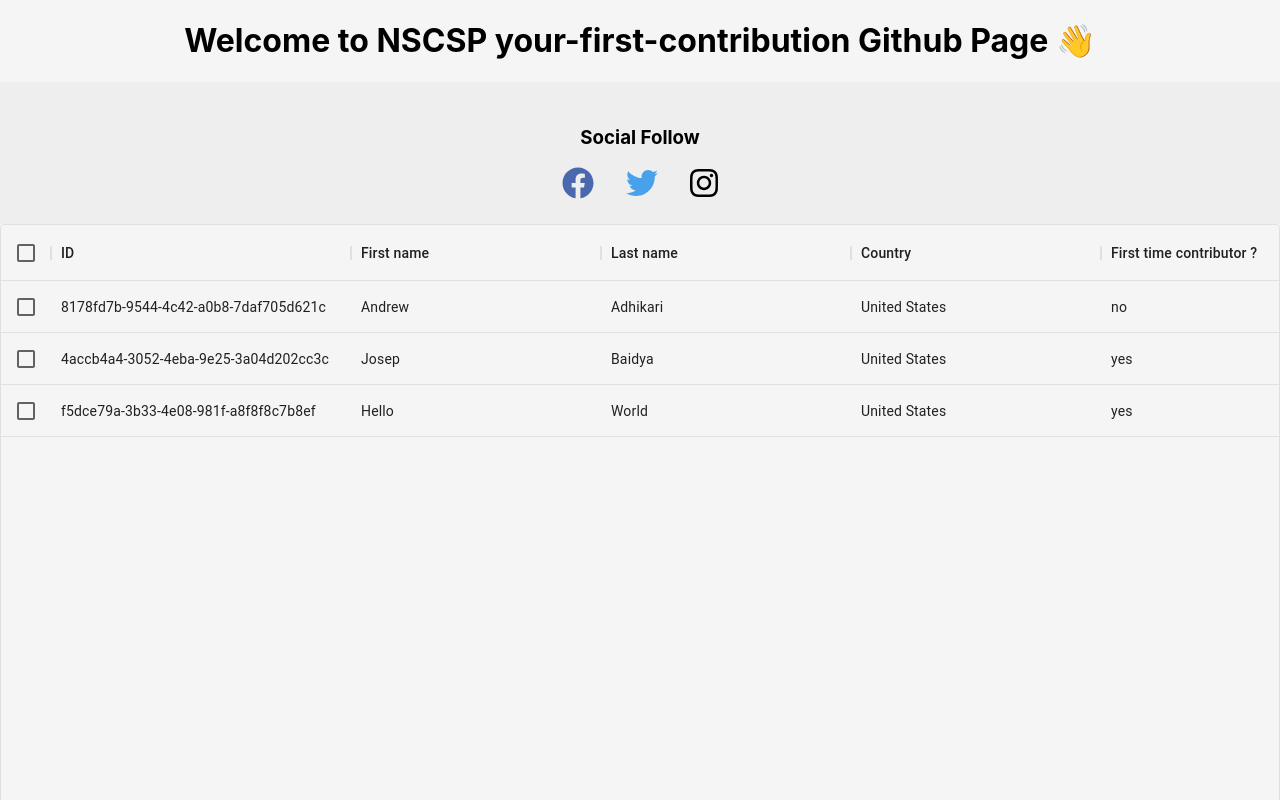
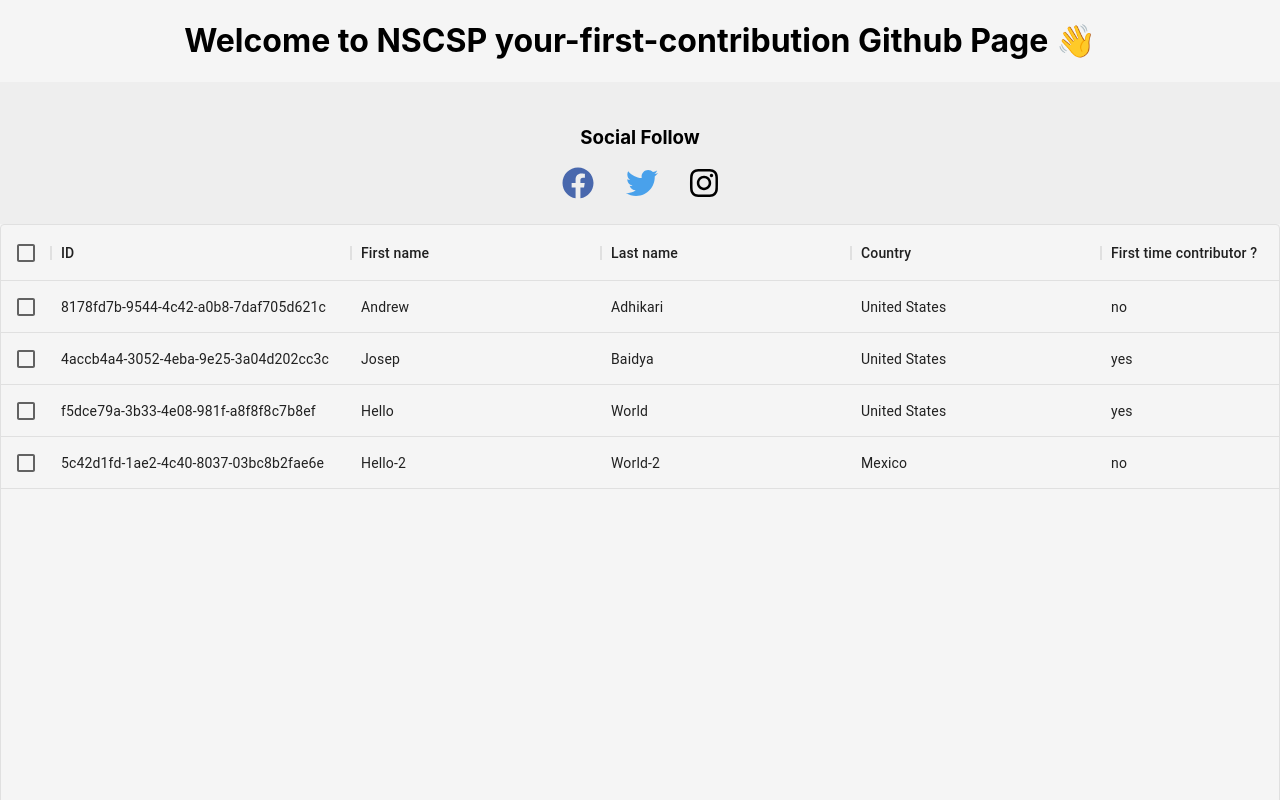
Before and after one commit to nscsp-it/your-first-contribution, a React (Create React App) app: page / in a window 1280 px wide. Shown: the top 800 px of the page. Built offline with nearby package versions, Linux system fonts and the light colour scheme.

Commit message:
Added new line in table.js file for demo pur

```diff
--- a/src/Table.js
+++ b/src/Table.js
@@ -44,7 +44,8 @@ const columns = [
 const rows = [
   { id: uuidv4(), lastName: 'Adhikari', firstName: 'Andrew',country: 'United States', ftc: 'no' },
   { id: uuidv4(), lastName: 'Baidya', firstName: 'Josep',country: 'United States', ftc: 'yes' },
-  { id: uuidv4(), lastName: 'World', firstName: 'Hello',country: 'United States', ftc: 'yes' }
+  { id: uuidv4(), lastName: 'World', firstName: 'Hello',country: 'United States', ftc: 'yes' },
+  { id: uuidv4(), lastName: 'World-2', firstName: 'Hello-2',country: 'Mexico', ftc: 'no' }
 
 ];
 
```
